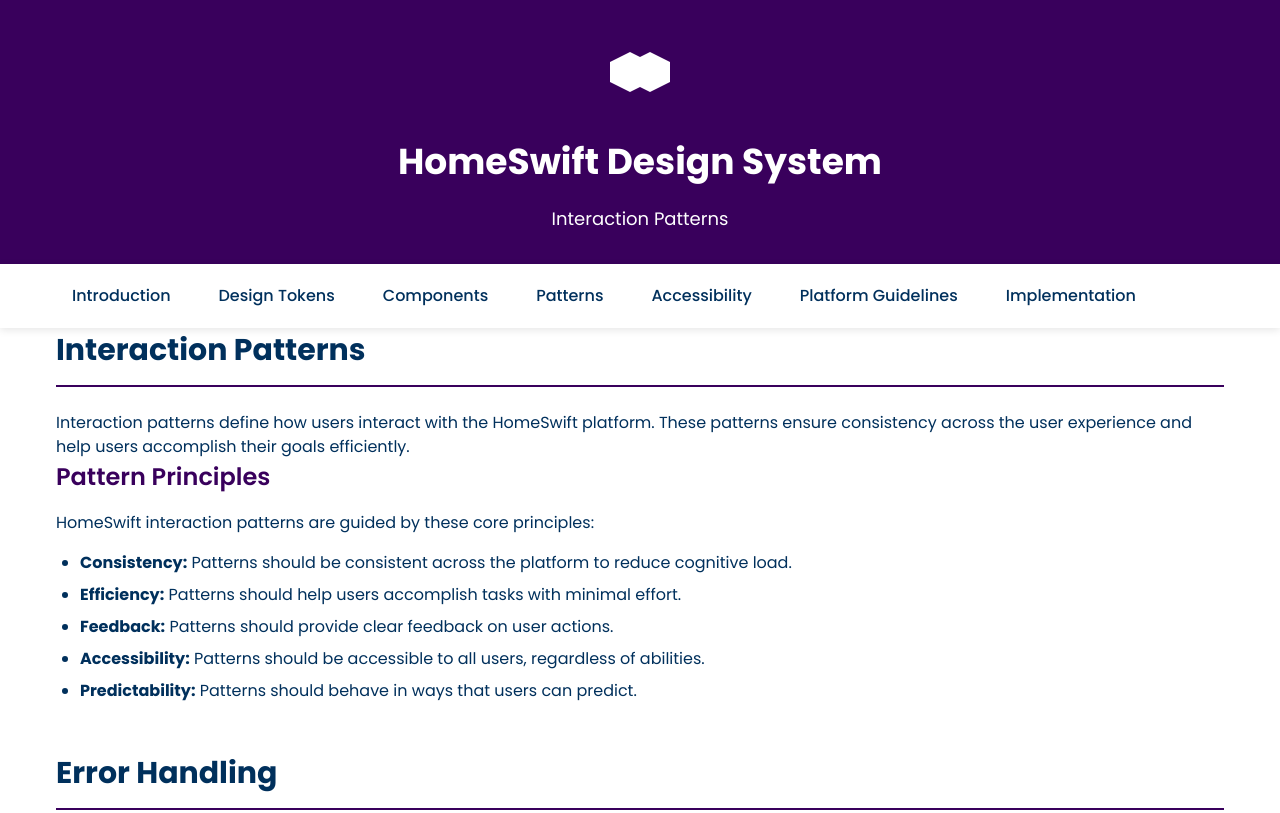
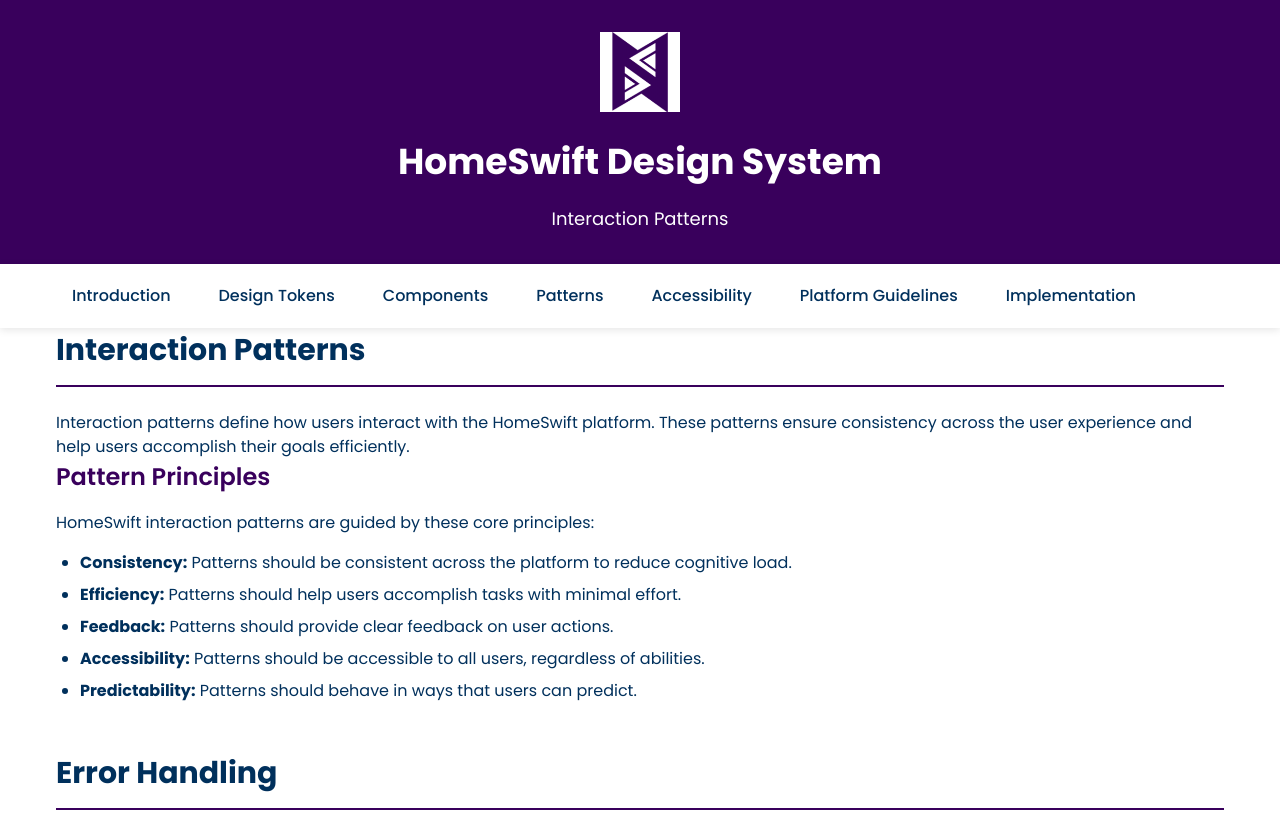
Before and after one commit to ErumIslam/homeswift_DS, a plain HTML site: page pages/patterns.html in a window 1280 px wide. Shown: the top 813 px of the page. Drawn offline with Linux system fonts and the light colour scheme.

Commit message:
Update patterns.html
changed logo

```diff
--- a/pages/patterns.html
+++ b/pages/patterns.html
@@ -14,13 +14,13 @@
 
     <header class="header">
         <div class="container">
-            <div class="logo">
-                <svg width="80" height="80" viewBox="0 0 80 80" fill="none" xmlns="http://www.w3.org/2000/svg" aria-hidden="true">
-                    <path d="M40 0L0 20V60L40 80L80 60V20L40 0Z" fill="#39005C"/>
-                    <path d="M30 20L10 30V50L30 60L50 50V30L30 20Z" fill="white"/>
-                    <path d="M50 20L30 30V50L50 60L70 50V30L50 20Z" fill="white"/>
-                </svg>
-                <span class="visually-hidden">HomeSwift</span>
+             <div class="logo">
+              <img
+                src="/homeswift_DS/assets/images/homeswift.png"
+                alt="HomeSwift logo"
+                width="80"
+                height="80"
+              />
             </div>
             <h1>HomeSwift Design System</h1>
             <p class="header-description">Interaction Patterns</p>
```
